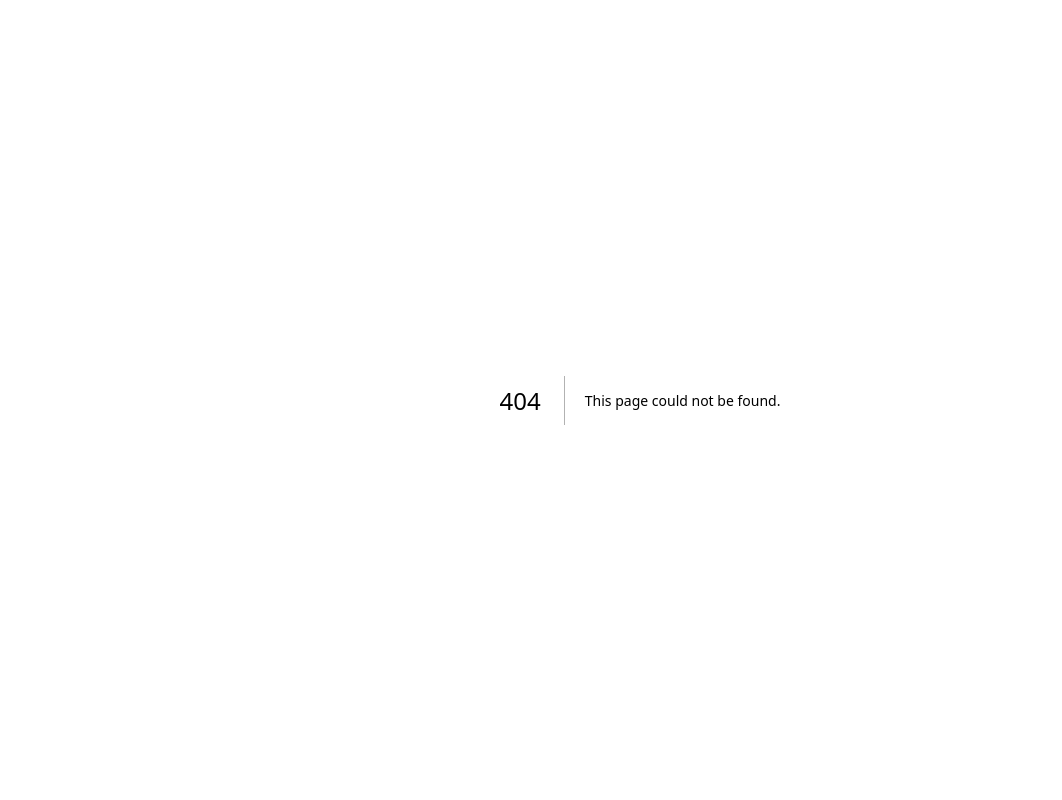
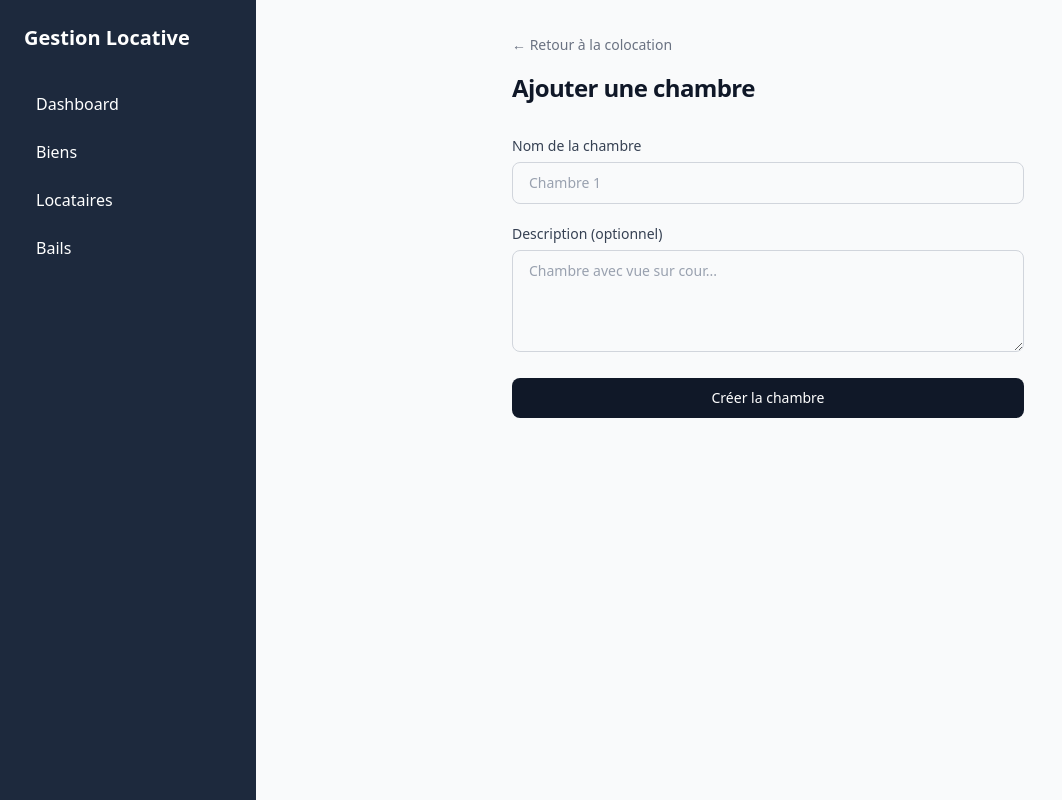
Before and after one commit to morgandevmh/application-gestion-locative, a Next.js app: page /dashboard/biens/1/chambres/nouveau in a window 1280 px wide. Before the commit this address had no page. Shown: the whole page, without its empty margins (0-1062 px from the left). Built offline with nearby package versions, Linux system fonts and the light colour scheme.

Commit message:
feat/bien: handle colocation with chambres management (#57)

```diff
--- /dev/null
+++ b/src/app/api/biens/[id]/chambres/route.ts
@@ -0,0 +1,69 @@
+import { NextResponse } from "next/server";
+import prisma from "@/lib/prisma";
+import { getSession } from "@/lib/auth";
+
+export async function POST(
+  request: Request,
+  { params }: { params: Promise<{ id: string }> }
+) {
+  // 1 session
+  const session = await getSession();
+  if (!session) {
+    return NextResponse.json(
+      { error: "Non autorisé" },
+      { status: 401 }
+    );
+  }
+
+  // 2 Recuperer l'ID de la colocation depuis l'URL
+  const { id } = await params;
+  const parentId = Number(id);
+
+  // 3Verification double du parent
+  const colocation = await prisma.bien.findUnique({ where: { id: parentId } });
+
+  if (!colocation || colocation.userId !== session.user.id) {
+    return NextResponse.json(
+      { error: "Bien non trouvé" },
+      { status: 404 }
+    );
+  }
+
+  if (colocation.type !== "COLOCATION") {
+    return NextResponse.json(
+      { error: "Ce bien n'est pas une colocation" },
+      { status: 400 }
+    );
+  }
+
+// 4 juste nom et description
+  const body = await request.json();
+  const { nom, description } = body;
+
+  if (!nom) {
+    return NextResponse.json(
+      { error: "Le nom de la chambre est requis" },
+      { status: 400 }
+    );
+  }
+
+
+  try {
+    const chambre = await prisma.bien.create({
+      data: {
+        nom,
+        description,
+        type: "CHAMBRE",
+        adresse: colocation.adresse,
+        userId: session.user.id,
+        parentId: parentId
+      }
+    });
+    return NextResponse.json(chambre, { status: 201 });
+  } catch {
+    return NextResponse.json(
+      { error: "Erreur lors de la création de la chambre" },
+      { status: 500 }
+    );
+  }
+}
--- a/src/app/api/biens/[id]/route.ts
+++ b/src/app/api/biens/[id]/route.ts
@@ -27,7 +27,7 @@ export async function PUT(
     )
   }
 
-  const validTypes = ["APPARTEMENT", "MAISON", "STUDIO", "COLOCATION", "CHAMBRE"]
+  const validTypes = ["APPARTEMENT", "MAISON", "STUDIO", "COLOCATION"]
   if (!validTypes.includes(type)) {
     return NextResponse.json(
       { error: "Type de bien invalide" },
@@ -110,7 +110,10 @@ export async function DELETE(
     const { id } = await params
     const bienId = Number(id)
 
-    const existingBien = await prisma.bien.findUnique({ where: { id: bienId } })
+    const existingBien = await prisma.bien.findUnique
+    ({ where: { id: bienId },
+      include: {sousBiens: true}
+     })
     if (!existingBien || existingBien.userId !== session.user.id) {
       return NextResponse.json(
         { error: "Bien non trouvé" },
--- a/src/app/api/biens/route.ts
+++ b/src/app/api/biens/route.ts
@@ -67,7 +67,8 @@ export async function GET() {
     try{
         const bien = await prisma.bien.findMany({
             where: {
-                userId: session.user.id
+                userId: session.user.id,
+                type: { not: "CHAMBRE" }
               }
         })
         return NextResponse.json(bien, { status: 200})
--- /dev/null
+++ b/src/app/dashboard/biens/[id]/chambres/nouveau/page.tsx
@@ -0,0 +1,109 @@
+// New chambre (formulaire creation)
+"use client";
+import { useState } from "react";
+import Link from "next/link";
+import { useParams } from "next/navigation";
+
+export default function FormulaireChambre() {
+  const [errors, setErrors] = useState<string[]>([]);
+  const [isLoading, setIsLoading] = useState(false);
+  const params = useParams();
+  const id = params.id;
+
+  async function handleSubmit(e: React.FormEvent<HTMLFormElement>) {
+    e.preventDefault();
+    setErrors([]);
+    setIsLoading(true);
+
+    const formData = new FormData(e.currentTarget);
+    const nom = formData.get("nom") as string;
+    const description = formData.get("description") as string;
+
+    const newErrors: string[] = [];
+
+    if (!nom.trim()) {
+      newErrors.push("Un nom est requis.");
+    }
+
+    if (newErrors.length > 0) {
+      setErrors(newErrors);
+      setIsLoading(false);
+      return;
+    }
+
+    const response = await fetch(`/api/biens/${id}/chambres`, {
+      method: "POST",
+      headers: { "Content-Type": "application/json" },
+      body: JSON.stringify({ nom, description }),
+    });
+    const result = await response.json();
+
+    if (!response.ok) {
+      setErrors([result.error]);
+      setIsLoading(false);
+    } else {
+      window.location.href = `/dashboard/biens/${id}`;
+    }
+  }
+
+  return (
+    <div className="max-w-lg mx-auto">
+      <Link
+        href={`/dashboard/biens/${id}`}
+        className="text-sm text-gray-500 hover:text-gray-900 transition-colors"
+      >
+        ← Retour à la colocation
+      </Link>
+
+      <h1 className="text-2xl font-semibold tracking-tight text-gray-900 mt-4 mb-8">
+        Ajouter une chambre
+      </h1>
+
+      {errors.length > 0 && (
+        <div className="mb-6 rounded-lg border border-red-200 bg-red-50 p-4">
+          <ul className="space-y-1">
+            {errors.map((error, i) => (
+              <li key={i} className="text-sm text-red-600">{error}</li>
+            ))}
+          </ul>
+        </div>
+      )}
+
+      <form onSubmit={handleSubmit} className="space-y-5">
+        <div>
+          <label htmlFor="nom" className="block text-sm font-medium text-gray-700 mb-1.5">
+            Nom de la chambre
+          </label>
+          <input
+            name="nom"
+            id="nom"
+            type="text"
+            placeholder="Chambre 1"
+            className="w-full rounded-lg border border-gray-300 px-4 py-2.5 text-sm text-gray-900 placeholder:text-gray-400 focus:border-gray-900 focus:outline-none focus:ring-1 focus:ring-gray-900 transition-colors"
+          />
+        </div>
+
+        <div>
+          <label htmlFor="description" className="block text-sm font-medium text-gray-700 mb-1.5">
+            Description (optionnel)
+          </label>
+          <textarea
+            name="description"
+            id="description"
+            placeholder="Chambre avec vue sur cour..."
+            rows={4}
+            className="w-full rounded-lg border border-gray-300 px-4 py-2.5 text-sm text-gray-900 placeholder:text-gray-400 focus:border-gray-900 focus:outline-none focus:ring-1 focus:ring-gray-900 transition-colors"
+          />
+        </div>
+
+        <button
+          disabled={isLoading}
+          type="submit"
+          className="w-full rounded-lg bg-gray-900 px-4 py-2.5 text-sm font-medium text-white hover:bg-gray-800 focus:outline-none focus:ring-2 focus:ring-gray-900 focus:ring-offset-2 transition-colors disabled:opacity-50 disabled:cursor-not-allowed"
+        >
+          {isLoading ? "Création en cours..." : "Créer la chambre"}
+        </button>
+      </form>
+    </div>
+  );
+}
--- a/src/app/dashboard/biens/[id]/page.tsx
+++ b/src/app/dashboard/biens/[id]/page.tsx
@@ -1,7 +1,16 @@
+// page details biens + condition pour colocation
 "use client";
 import { useState, useEffect } from "react";
 import Link from "next/link";
 import { useParams } from "next/navigation";
+
+type SousBien = {
+  id: number
+  nom: string
+  adresse: string
+  type: string
+  description: string | null
+}
 
 type Bien = {
     id: number
@@ -9,73 +18,99 @@ type Bien = {
     adresse: string
     type: string
     description: string | null
+    parentId: number | null
+    sousBiens: SousBien[]
   }
 
-  export default function BienDetailsPage() {
-    const [bien, setBien] = useState<Bien | null>(null)
-
-    const params = useParams()
-    const id = params.id
+export default function BienDetailPage() {
+  const [bien, setBien] = useState<Bien | null>(null);
+  const params = useParams();
+  const id = params.id;
 
   useEffect(() => {
     async function fetchBien() {
-        const response = await fetch(`/api/biens/${id}`)
-        const data = await response.json()
-        setBien(data)
+      const response = await fetch(`/api/biens/${id}`);
+      const data = await response.json();
+      setBien(data);
     }
-      fetchBien()
-    },)
+    fetchBien();
+  }, [id]);
 
   if (!bien) {
     return (
       <div className="flex items-center justify-center h-64">
-            <p className="text-gray-400">Chargement...</p>
+        <p className="text-gray-500">Chargement...</p>
       </div>
-        )
+    );
   }
 
   return (
-        <div className="max-w-3xl">
-          <Link
-            href="/dashboard/biens"
-            className="text-sm text-gray-500 hover:text-gray-900 transition-colors"
-          >
-            ← Retour aux biens
-          </Link>
-
-          <div className="mt-6 mb-8">
-            <div className="flex items-center gap-3 mb-2">
+    <div className="max-w-3xl mx-auto">
+      {/* Navigation retour */}
+      {bien.parentId ? (
+         <Link href={`/dashboard/biens/${bien.parentId}`} className="text-sm text-gray-500 hover:text-gray-900 transition-colors"> ← Retour à la colocation</Link>
+    ) : (
+        <Link href="/dashboard/biens" className="text-sm text-gray-500 hover:text-gray-900 transition-colors"> ← Retour aux biens </Link>
+)}
+      {/* En-tête */}
+      <div className="mt-4 mb-8">
         <h1 className="text-2xl font-bold text-gray-900">{bien.nom}</h1>
-              <span className="text-xs bg-slate-100 text-slate-600 px-2 py-1 rounded-full">
+        <p className="text-gray-500 mt-1">{bien.adresse}</p>
+        <span className="inline-block mt-2 text-xs bg-slate-100 text-slate-600 px-2 py-1 rounded-full">
           {bien.type}
         </span>
       </div>
-            <p className="text-gray-500">{bien.adresse}</p>
-          </div>
 
+      {/* Description */}
       {bien.description && (
-            <div className="bg-white rounded-xl p-5 shadow-sm mb-8">
+        <div className="mb-8">
           <h2 className="text-sm font-medium text-gray-700 mb-2">Description</h2>
           <p className="text-gray-600 text-sm">{bien.description}</p>
         </div>
       )}
 
-          <div className="bg-white rounded-xl p-5 shadow-sm">
-            <div className="flex items-center justify-between mb-4">
-              <h2 className="text-sm font-medium text-gray-700">Locataires</h2>
+      {/* Locataires */}
+      <div className="mb-8">
+        <h2 className="text-sm font-medium text-gray-700 mb-4">Locataires</h2>
+        <div className="bg-white rounded-lg border border-gray-200 p-6 text-center">
+          <p className="text-gray-400 text-sm">Aucun locataire pour le moment</p>
         </div>
-            <p className="text-gray-400 text-sm text-center py-6">
-              Aucun locataire pour ce bien
-            </p>
       </div>
 
+      {/* Section colocation : chambres + bouton ajout */}
       {bien.type === "COLOCATION" && (
-            <div className="mt-6">
-              <button className="bg-slate-800 text-white px-4 py-2 rounded-lg text-sm hover:bg-slate-700 transition-colors">
+        <div className="mb-8">
+          <h2 className="text-sm font-medium text-gray-700 mb-4">Chambres</h2>
+
+          {bien.sousBiens.length === 0 ? (
+            <div className="bg-white rounded-lg border border-gray-200 p-6 text-center">
+              <p className="text-gray-400 text-sm">Aucune chambre pour le moment</p>
+            </div>
+          ) : (
+            <div className="grid grid-cols-1 md:grid-cols-2 gap-4">
+              {bien.sousBiens.map((chambre) => (
+                <Link key={chambre.id} href={`/dashboard/biens/${chambre.id}`}>
+                  <div className="bg-white rounded-2xl overflow-hidden shadow-sm hover:shadow-md transition-shadow">
+                    <div className="h-48 bg-slate-200 flex items-center justify-center">
+                      <span className="text-slate-400 text-sm">Image à venir</span>
+                    </div>
+                    <div className="p-4">
+                      <h2 className="font-semibold text-lg">{chambre.nom}</h2>
+                      <p className="text-gray-500 text-sm mt-1">{chambre.adresse}</p>
+                    </div>
+                  </div>
+                </Link>
+              ))}
+            </div>
+          )}
+
+          <div className="mt-4">
+            <Link href={`/dashboard/biens/${bien.id}/chambres/nouveau`} className="inline-block bg-slate-800 text-white px-4 py-2 rounded-lg text-sm hover:bg-slate-700 transition-colors">
               + Ajouter une chambre
-              </button>
+            </Link>
+          </div>
         </div>
       )}
     </div>
-      )
+  );
 }
--- a/src/app/dashboard/biens/nouveau/page.tsx
+++ b/src/app/dashboard/biens/nouveau/page.tsx
@@ -1,3 +1,4 @@
+// New Bien (formulaire creation)
 "use client"
 import { useState } from "react";
 
@@ -105,7 +106,7 @@ export default function FormulaireBiens() {
                 <option value="MAISON">Maison</option>
                 <option value="STUDIO">Studio</option>
                 <option value="COLOCATION">Colocation</option>
-                <option value="CHAMBRE">Chambre</option>
+                {/*<option value="CHAMBRE">Chambre</option>*/}
               </select>
             </div>
 
--- a/src/app/dashboard/biens/page.tsx
+++ b/src/app/dashboard/biens/page.tsx
@@ -1,3 +1,4 @@
+//liste de mes biens
 "use client";
 import { useState, useEffect } from "react";
 import Link from "next/link";
```
Lines whose indentation alone changed are shown as unchanged.
